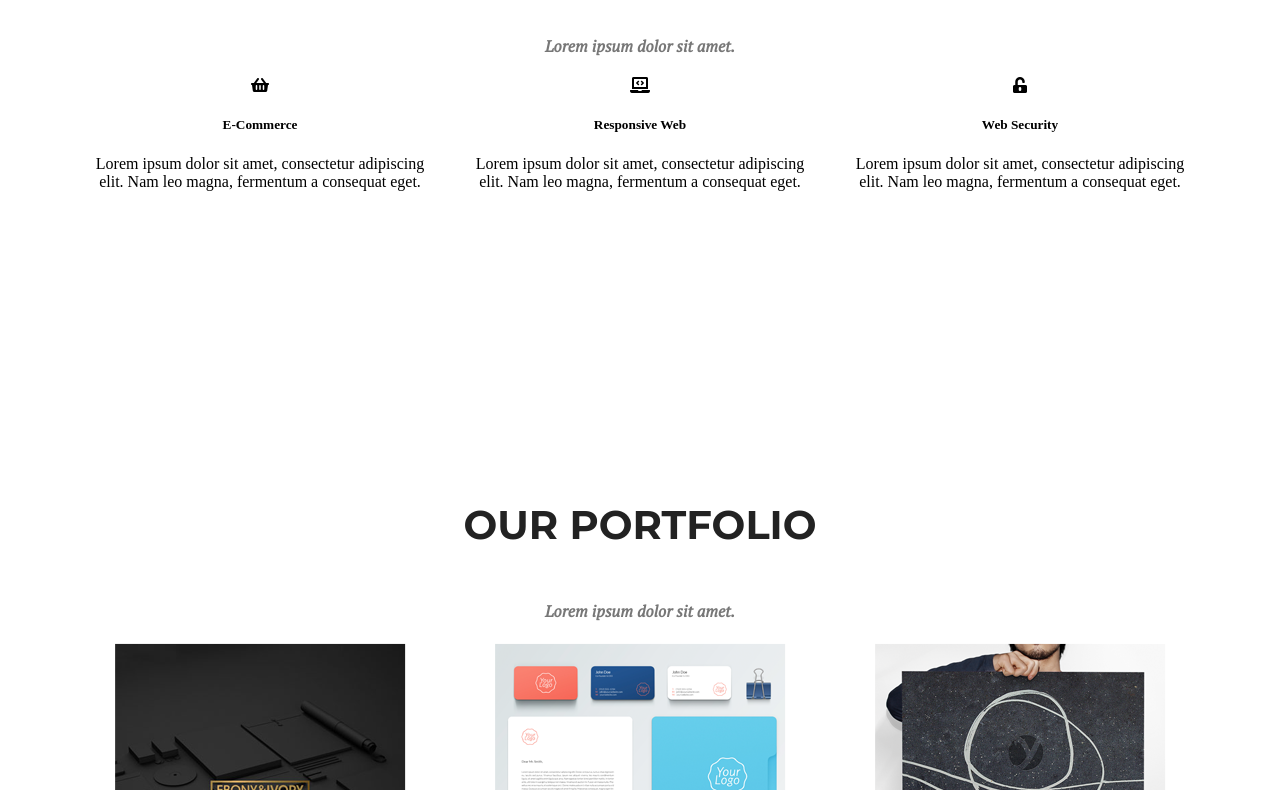
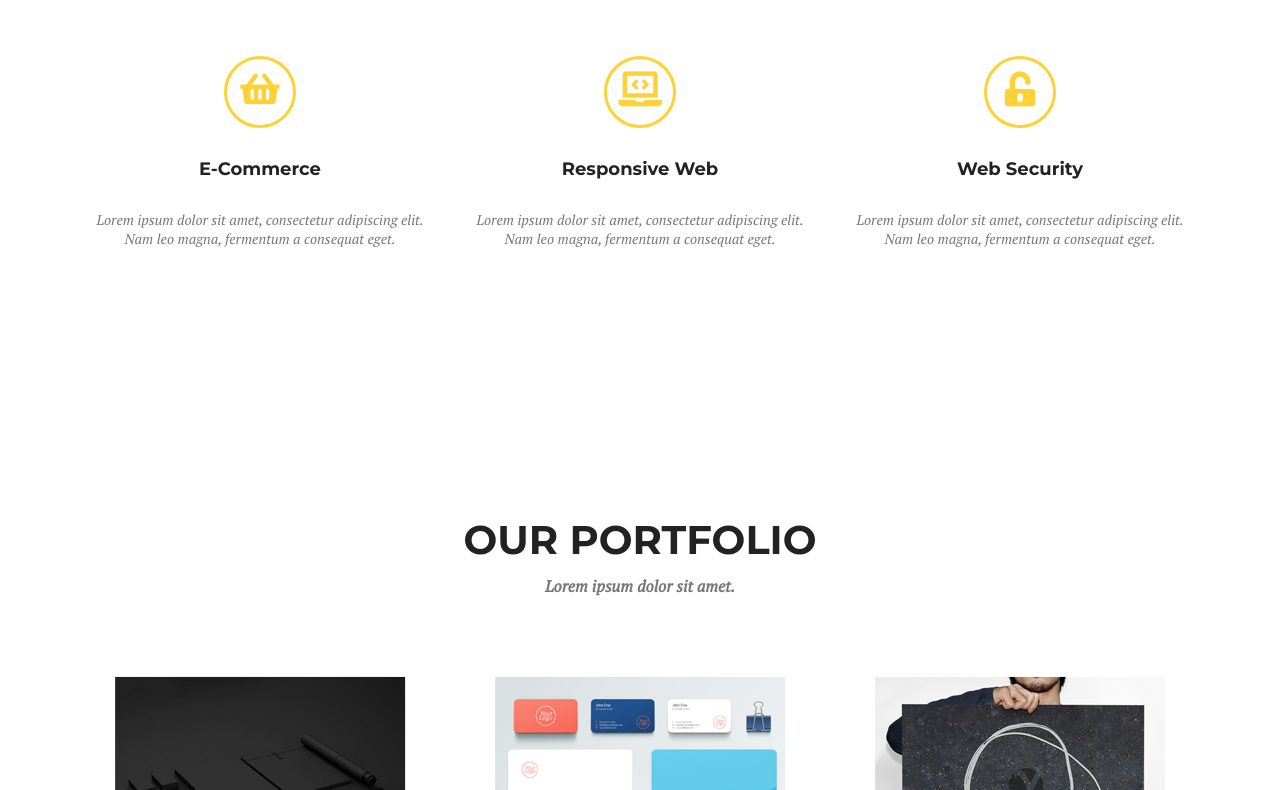
Before and after one commit to Eryk-Dadsi/zadanie-golden, a website: page index.html in a window 1280 px wide. Shown: the part 582-1372 px from the top of the page. Drawn offline with Linux system fonts and the light colour scheme.

Commit message:
Style services-section

```diff
--- a/sass/style.scss
+++ b/sass/style.scss
@@ -39,6 +39,7 @@ ul li {
     text-transform: uppercase;
     line-height: 1.875;
     z-index: 97;
+    margin: 0;
   }
 
   .section-subtitle {
@@ -48,6 +49,7 @@ ul li {
     font-style: italic;
     line-height: 1.2;
     z-index: 96;
+    margin: 0 0 80px 0;
   }
 
   section {
@@ -97,16 +99,9 @@ ul li {
     font-family: $font-head;
     color: $color-backgroundText;
     font-size: 18px;
-    width: 240px;
-    height: 65px;
     z-index: 104;
     padding: 26px 52px;
   }
-
-  .splash {
-
-  }
-
   .home nav {
       text-align: right;
   }
@@ -118,3 +113,28 @@ ul li {
       text-align: center;
       margin-left: 35px;
   }
+
+ /* Section-services */
+
+ .services h5 {
+    font-family: $font-head;
+    color: $color-headFont;
+    font-size: 18px;
+ }
+
+ .services p {
+    font-family: $font-text;
+    color: $color-text;
+    font-size: 14px;
+ }
+
+ .services i {
+    font-size: 35px;
+    background: inherit;
+    width: 72px;
+    height: 72px;
+    line-height: 60px;
+    color: $color-button;
+    border: 3px solid $color-button;
+    border-radius: 50%;
+ }
```
Also changed, not shown: css/style.css, 1 other file.
